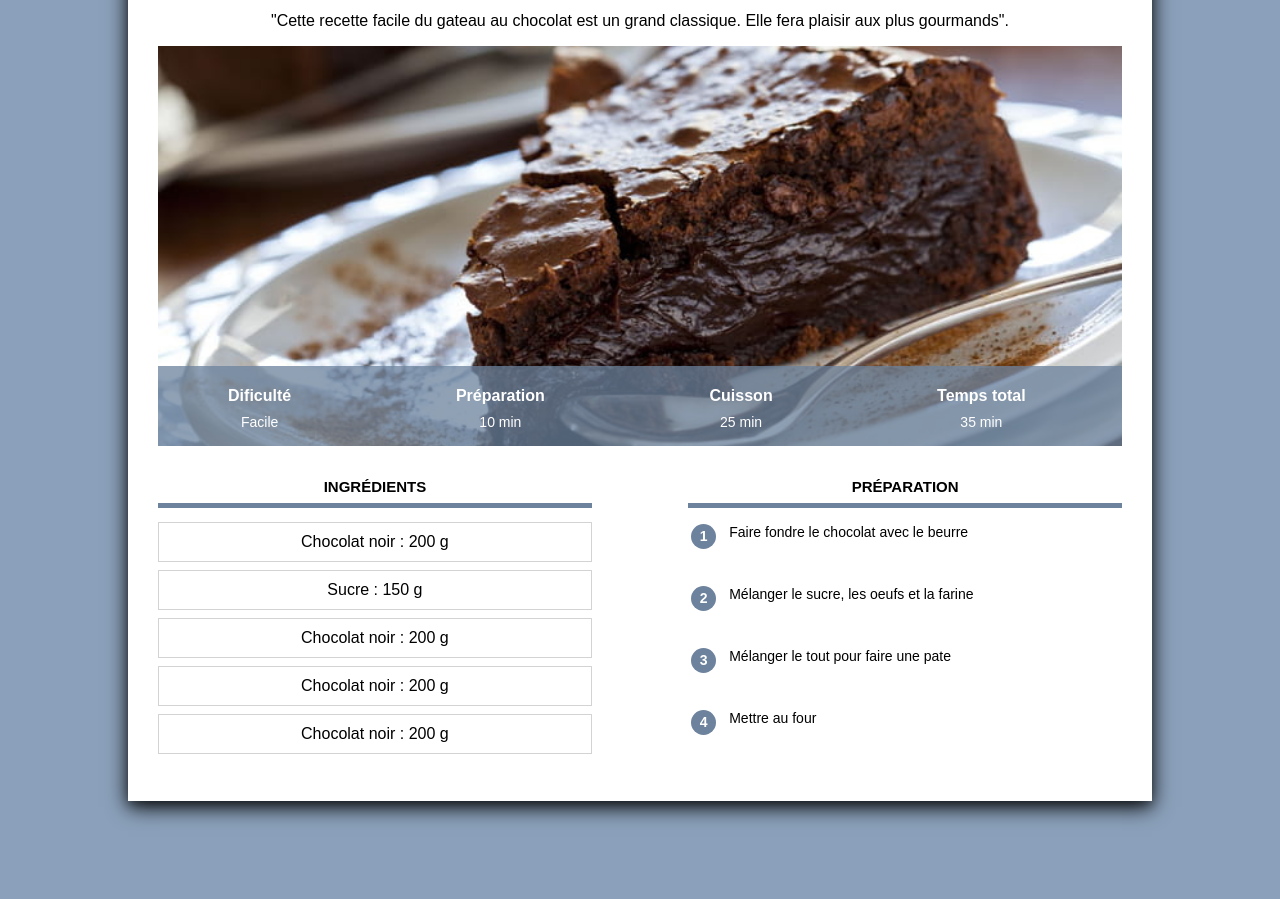
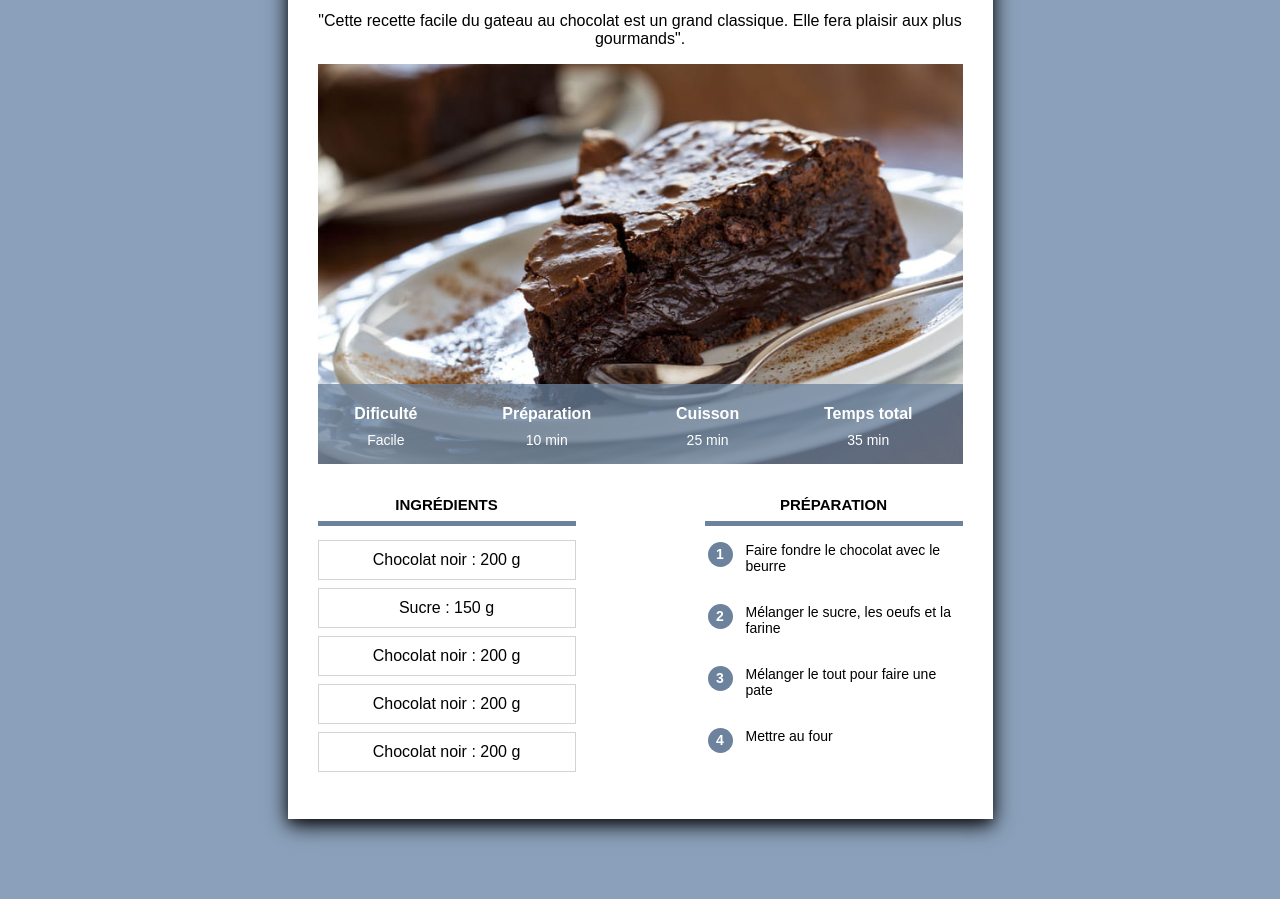
Before and after one commit to Reda-Zrouri/site_recettes, a plain HTML site: page index.html in a window 1280 px wide. Shown: the part 177-1076 px from the top of the page. Drawn offline with Linux system fonts and the light colour scheme.

Commit message:
Add files via upload

```diff
--- a/index.css
+++ b/index.css
@@ -14,9 +14,8 @@ body
 div.contenu
 {
 	background-color: white;
-	margin: 0px 10% 80px 10%;
-	padding: 30px;
-	min-width: 350px;
+	margin: 0px 8px 40px 8px;
+	padding: 0px 8px 20px 8px;
 	box-shadow: 0 4px 8px 0 rgba(0, 0, 0, 0.2), 0 6px 20px 0 rgba(0, 0, 0, 0.99);
 }
 
@@ -52,6 +51,7 @@ p.categorie
 	margin-bottom: 0px;
 	font-weight: bold;
 	font-size: 16px;
+
 }
 
 div.categorie
@@ -81,12 +81,12 @@ table.tab
 	width: 100%;
 	color: white;
 	background-color: #6C829DC0;
-	height: 80px;
+	height: 50px;
 }
 
 table.tab th
 {
-	font-size: 16px;
+	font-size: 14px;
 	vertical-align: bottom;
 	padding-bottom: 6px;
 }
@@ -94,7 +94,7 @@ table.tab th
 table.tab td
 {
 	text-align: center;
-	font-size: 14px;
+	font-size: 12px;
 	vertical-align: top;
 }
 
@@ -110,20 +110,14 @@ table.tab td
 div.colonne
 {
 	margin-top: 20px;
-	width: 45%;
+	width: 100%;
 
 }
 
 div.colonne1
 {
 	display: inline-block;
-	margin-right: 10%;
 	text-align: center;
-}
-
-div.colonne2
-{
-	float: right;
 }
 
 div.colonne h2
@@ -175,3 +169,65 @@ table.preparation tr
 {
 	height: 60px;
 }
+
+/* Style pour ordinateur */
+@media only screen and (min-width: 768px)
+{
+	div.contenu
+	{
+
+		min-width: 350px;
+		margin: 0px 10% 80px 10%;
+		padding: 30px;
+
+	}
+
+	table.tab
+	{
+		position: absolute;
+		bottom: 0;
+		width: 100%;
+		color: white;
+		background-color: #6C829DC0;
+		height: 80px;
+	}
+
+	table.tab th
+	{
+		font-size: 16px;
+	}
+
+	table.tab td
+	{
+		font-size: 14px;
+	}
+
+	div.colonne
+	{
+		width: 40%;
+
+	}
+
+	div.colonne1
+	{
+		margin-right: 10%;
+	}
+
+	div.colonne2
+	{
+		float: right;
+	}
+
+}
+
+@media only screen and (min-width: 900px)
+{
+	div.contenu
+	{
+
+		margin-left: auto;
+		margin-right: auto;
+		width: 645px
+
+	}
+}
```
